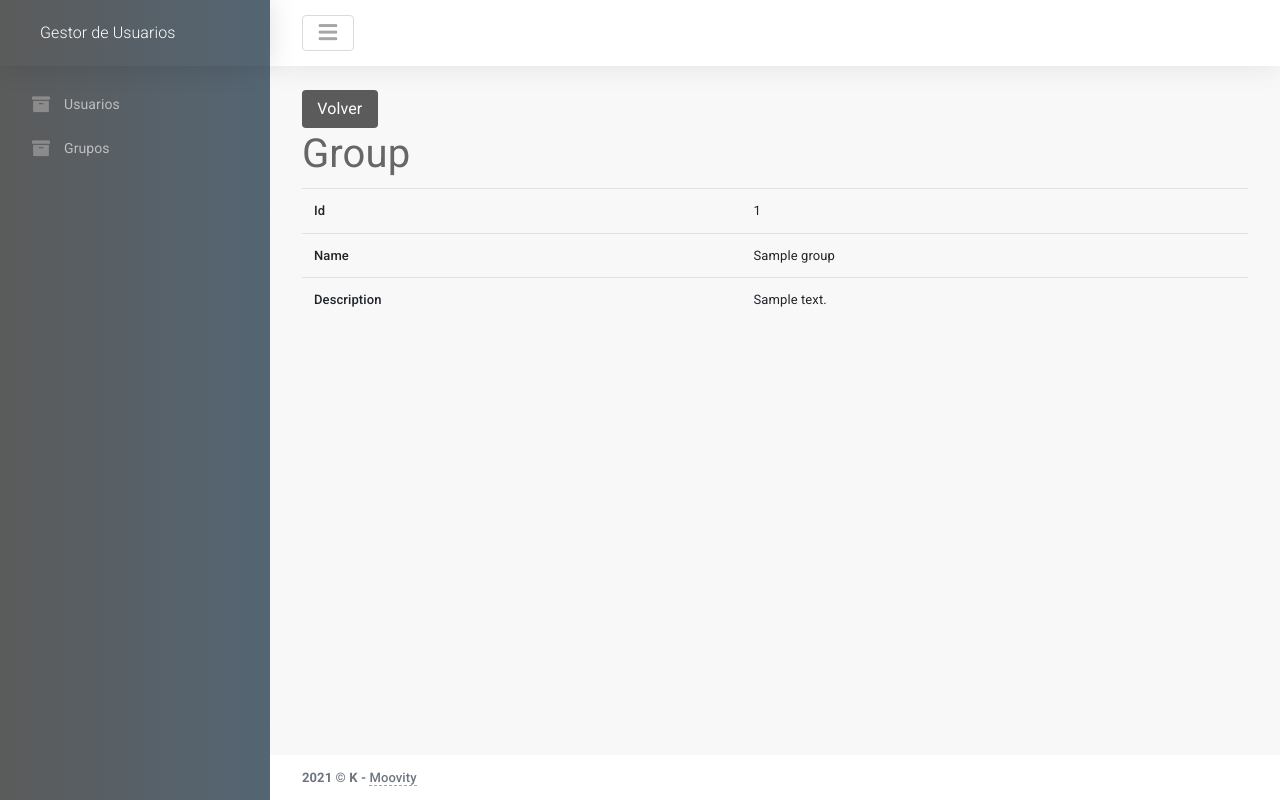
After one commit to valeBarrera/prueba_symfony, a Symfony app: template templates/group/group-show.html.twig in a window 1280 px wide. The commit adds this page. Run offline with Twig, Linux system fonts and the light colour scheme; the template is opened without the code that fills it: most values are stand-ins (such as "Sample title", 1, 10 or a date in 2020); some libraries are stand-ins or nearby versions.

Commit message:
arreglaciones de path

```diff
--- a/src/Controller/HomeController.php
+++ b/src/Controller/HomeController.php
@@ -314,7 +314,7 @@ class HomeController extends AbstractController
     }
 
     /**
-     * @Route("/show/{id}", name="group_show", methods={"GET"})
+     * @Route("/group-show/{id}", name="group_show", methods={"GET"})
      */
     public function groupShow(Group $group): Response
     {
@@ -324,7 +324,7 @@ class HomeController extends AbstractController
     }
 
     /**
-     * @Route("/{id}", name="group_edit", methods={"GET","POST"})
+     * @Route("/group/{id}", name="group_edit", methods={"GET","POST"})
      */
     public function groupEdit(Request $request, Group $group): Response
     {
--- a/templates/group/form-register-group.html.twig
+++ b/templates/group/form-register-group.html.twig
@@ -3,6 +3,7 @@
 {% block metatitle %}{{title}}{% endblock %}
 
 {% block main %}
+  <a class="btn bg-fusion-400" style="width:8%;" href="{{app.request.headers.get('referer')}}">Volver</a>
   <h1>{{title}}</h1>
   {{ form(form) }}
 {% endblock %}
--- /dev/null
+++ b/templates/group/group-show.html.twig
@@ -0,0 +1,26 @@
+{% extends 'layouts/master.html.twig' %}
+
+{% block metatitle %}Group{% endblock %}
+
+{% block main %}
+    <a class="btn bg-fusion-400" style="width:8%;" href="{{app.request.headers.get('referer')}}">Volver</a>
+    <h1>Group</h1>
+
+    <table class="table">
+        <tbody>
+            <tr>
+                <th>Id</th>
+                <td>{{ group.id }}</td>
+            </tr>
+            <tr>
+                <th>Name</th>
+                <td>{{ group.name }}</td>
+            </tr>
+            <tr>
+                <th>Description</th>
+                <td>{{ group.description }}</td>
+            </tr>
+        </tbody>
+    </table>
+
+{% endblock %}
--- a/templates/layouts/navbar.html.twig
+++ b/templates/layouts/navbar.html.twig
@@ -14,7 +14,7 @@
                     <span class="nav-link-text">Usuarios</span>
 
                 </a>
-                <a class="nav-link {{ ('/group-table' in currentPath) ? 'current-link' : '' }}"  href="/group-table">
+                <a class="nav-link {{ ('/group-table' in currentPath) ? 'current-link' : '' }}"  href="group/group-table">
                     <i class="fas fa-archive"></i>
                     <span class="nav-link-text">Grupos</span>
                 </a>
```
